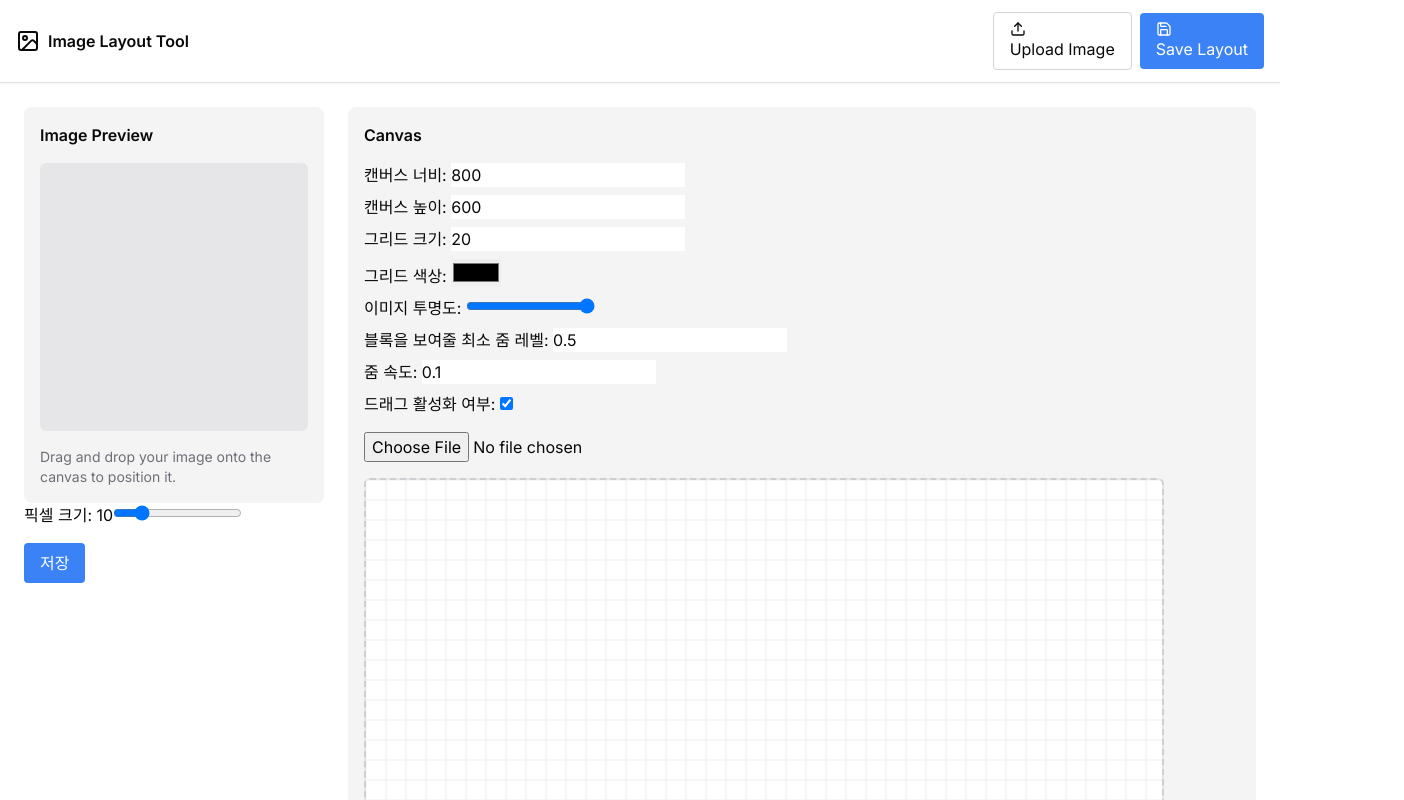
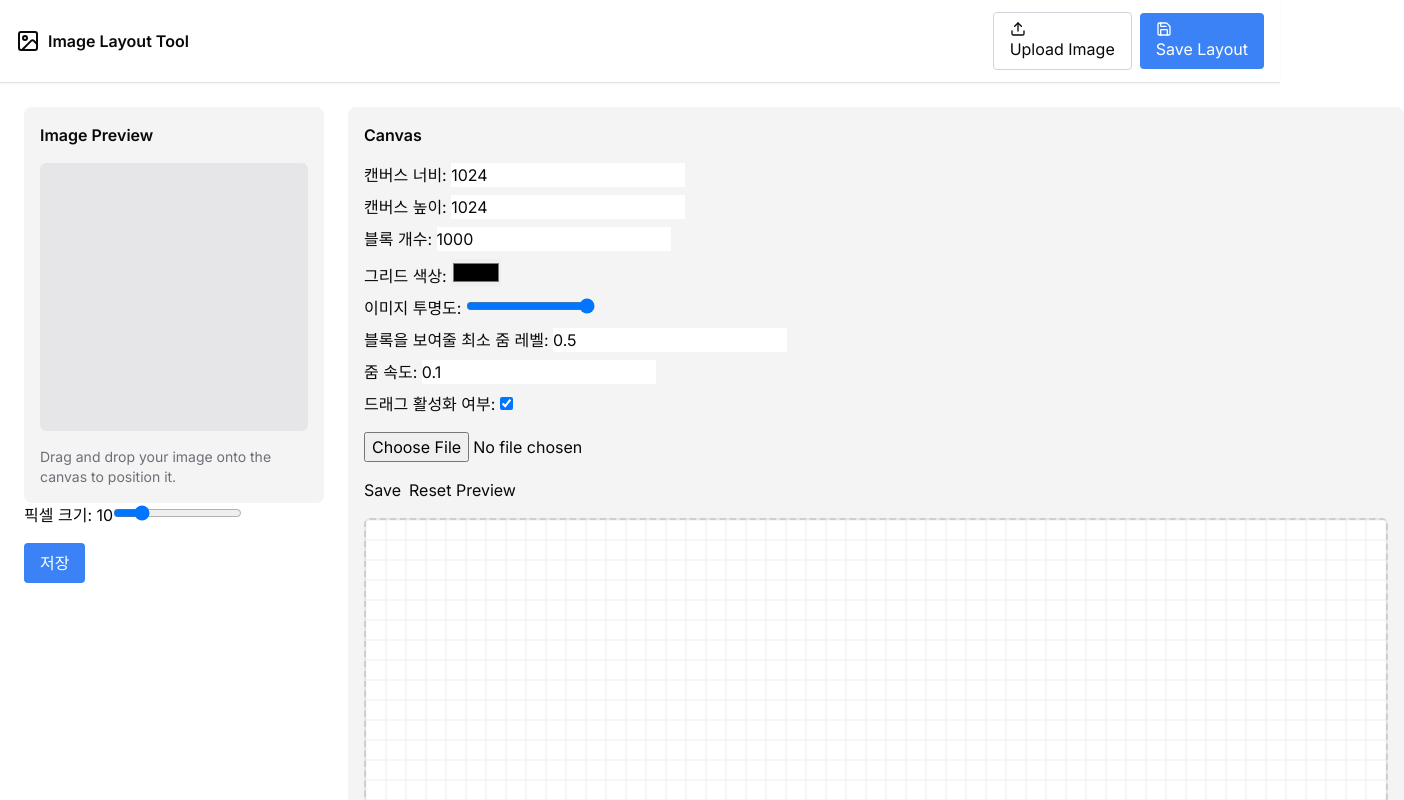
Before and after one commit to simjae/-beads, a Next.js app: page / in a window 1280 px wide. Shown: the top 800 px of the page, 1404 px wide, since content can reach past the window. Built offline with nearby package versions, Linux system fonts and the light colour scheme.

Commit message:
feat: 🎸 save, reset 버튼 추가

```diff
--- a/src/components/Canvas/CanvasView.tsx
+++ b/src/components/Canvas/CanvasView.tsx
@@ -2,15 +2,15 @@ import React, { useState, useRef, useEffect } from "react";
 import { TransformWrapper, TransformComponent } from "react-zoom-pan-pinch";
 
 const CanvasView: React.FC = () => {
-  const [canvasWidth, setCanvasWidth] = useState(800);
-  const [canvasHeight, setCanvasHeight] = useState(600);
+  const [canvasWidth, setCanvasWidth] = useState(1024);
+  const [canvasHeight, setCanvasHeight] = useState(1024);
   const [gridSize, setGridSize] = useState(20);
   const [gridColor, setGridColor] = useState("#ddd");
   const [imageOpacity, setImageOpacity] = useState(1);
   const [minScaleToShowBlocks, setMinScaleToShowBlocks] = useState(0.5);
   const [zoomSpeed, setZoomSpeed] = useState(0.1);
   const [draggingEnabled, setDraggingEnabled] = useState(true);
-
+  const [blockCount, setBlockCount] = useState(1000); // 블록 개수
   const [uploadedImages, setUploadedImages] = useState<
     {
       id: number;
@@ -29,6 +29,7 @@ const CanvasView: React.FC = () => {
   const [clickedBlockCoords, setClickedBlockCoords] = useState<{
     x: number;
     y: number;
+    index: number;
   } | null>(null);
   const [currentScale, setCurrentScale] = useState(1);
   const [position, setPosition] = useState({ x: 0, y: 0 });
@@ -98,6 +99,16 @@ const CanvasView: React.FC = () => {
       };
     }
   };
+
+  const calculateGridSize = () => {
+    const totalArea = canvasWidth * canvasHeight;
+    const blockArea = totalArea / blockCount;
+    return Math.sqrt(blockArea); // 한 블록의 크기를 결정
+  };
+
+  useEffect(() => {
+    setGridSize(calculateGridSize());
+  }, [blockCount, canvasWidth, canvasHeight]);
 
   const handleMouseDown = (e: any) => {
     if (!draggingEnabled) return;
@@ -322,7 +333,16 @@ const CanvasView: React.FC = () => {
     const blockX = Math.floor(canvasX / gridSize);
     const blockY = Math.floor(canvasY / gridSize);
 
-    setClickedBlockCoords({ x: blockX, y: blockY });
+    // 블록 인덱스 계산
+    const blockIndex = blockY * Math.ceil(canvasWidth / gridSize) + blockX;
+
+    setClickedBlockCoords({ x: blockX, y: blockY, index: blockIndex });
+  };
+
+  const handleResetPreview = () => {
+    setPreviewData(null);
+    setPosition({ x: 0, y: 0 });
+    setCurrentScale(1);
   };
 
   const renderPreview = () => {
@@ -420,11 +440,11 @@ const CanvasView: React.FC = () => {
           />
         </div>
         <div>
-          <label>그리드 크기: </label>
+          <label>블록 개수: </label>
           <input
             type="number"
-            value={gridSize}
-            onChange={(e) => setGridSize(parseInt(e.target.value))}
+            value={blockCount}
+            onChange={(e) => setBlockCount(parseInt(e.target.value))}
           />
         </div>
         <div>
@@ -476,6 +496,10 @@ const CanvasView: React.FC = () => {
         </div>
       </div>
       <input type="file" accept="image/*" onChange={handleImageUpload} />
+      <div className="flex gap-2">
+        <button onClick={handleSave}>Save</button>
+        <button onClick={handleResetPreview}>Reset Preview</button>
+      </div>
       <div
         className="relative bg-muted-foreground/10 rounded-md border-2 border-dashed border-muted-foreground/20"
         style={{
@@ -499,13 +523,14 @@ const CanvasView: React.FC = () => {
           onMouseUp={handleMouseUp}
         />
       </div>
-      <button onClick={handleSave}>Save</button>
+
       <div>{renderPreview()}</div>
       {clickedBlockCoords && (
         <div>
           <p>Clicked Block Coordinates:</p>
           <p>
-            X: {clickedBlockCoords.x}, Y: {clickedBlockCoords.y}
+            X: {clickedBlockCoords.x}, Y: {clickedBlockCoords.y}, Index:{" "}
+            {clickedBlockCoords.index}
           </p>
         </div>
       )}
```
